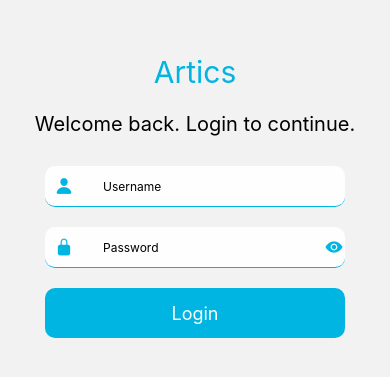
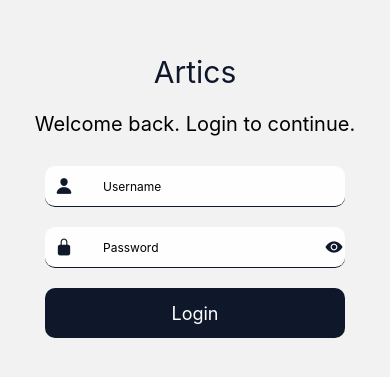
Before and after one commit to developer-evan/Articles-App, a React Native app: screen / in a window 390 px wide. Shown: the part 281-658 px from the top of the page. Built offline with nearby package versions, Linux system fonts and the light colour scheme.

Commit message:
add app theme

```diff
--- a/src/screens/AddArticleScreen.tsx
+++ b/src/screens/AddArticleScreen.tsx
@@ -112,7 +112,7 @@ const styles = StyleSheet.create({
   },
   button: {
     width: '100%',
-    backgroundColor: '#00B5E2',
+    backgroundColor: '#0F172A',
     padding: 15,
     borderRadius: 5,
   },
--- a/src/screens/HomeScreen.tsx
+++ b/src/screens/HomeScreen.tsx
@@ -1,9 +1,12 @@
 import React, { useEffect, useState } from 'react';
-import { View, Text, FlatList, StyleSheet, Button } from 'react-native';
+import { View, Text, FlatList, StyleSheet, Button, TouchableOpacity } from 'react-native';
 import { articlesData, usersData } from '../utils/data';
 import AsyncStorage from '@react-native-async-storage/async-storage';
 // import { Article } from '../utils/types';
 import { fetchUser } from '../utils';
+import { Entypo } from '@expo/vector-icons';
+
+
 
 const HomeScreen = ({ navigation }: any) => {
 
@@ -36,12 +39,15 @@ const HomeScreen = ({ navigation }: any) => {
         renderItem={renderArticle}
         keyExtractor={(item) => item.id}
       />
-      <View style={styles.buttonContainer}>
+      <TouchableOpacity style={styles.button} onPress={() => navigation.navigate('AddArticle')}>
+        <Entypo name="plus" size={45} color="white" />
+      </TouchableOpacity>
+      {/* <View style={styles.buttonContainer}>
         <Button
           title="Add Article"
           onPress={() => navigation.navigate('AddArticle')}
         />
-      </View>
+      </View> */}
     </View>
   );
 };
@@ -66,6 +72,15 @@ const styles = StyleSheet.create({
   buttonContainer: {
     marginTop: 20,
   },
+  button: {
+    position: 'absolute',
+    bottom: 60,
+    right: 20, // Adjusted the position of the button
+    backgroundColor: '#0F172A',
+    borderRadius: 50,
+    padding: 10,
+    elevation: 7,
+  },
 });
 
 export default HomeScreen;
--- a/src/screens/LoginScreen.tsx
+++ b/src/screens/LoginScreen.tsx
@@ -51,7 +51,7 @@ const LoginScreen: React.FC = ({}) => {
         </Text>
         <View style={styles.inputContainer}>
           <View style={styles.iconContainer}>
-            <Ionicons name="person" size={18} color="#00B5E2" />
+            <Ionicons name="person" size={18} color="#0F172A" />
           </View>
           <TextInput
             style={styles.input}
@@ -62,7 +62,7 @@ const LoginScreen: React.FC = ({}) => {
         </View>
         <View style={styles.passwordContainer}>
           <View style={styles.iconContainer}>
-            <Ionicons name="lock-closed" size={18} color="#00B5E2" />
+            <Ionicons name="lock-closed" size={18} color="#0F172A" />
           </View>
           <TextInput
             style={styles.passwordInput}
@@ -78,7 +78,7 @@ const LoginScreen: React.FC = ({}) => {
             <Ionicons
               name={showPassword ? "eye-off" : "eye"}
               size={18}
-              color="#00B5E2"
+              color="#0F172A"
             />
           </TouchableOpacity>
         </View>
@@ -107,7 +107,7 @@ const styles = StyleSheet.create({
   },
   text: {
     fontSize: 30,
-    color: "#00B5E2",
+    color: "#0F172A",
     marginBottom: 20,
   },
   inputContainer: {
@@ -118,7 +118,7 @@ const styles = StyleSheet.create({
     borderRadius: 10,
     backgroundColor: "rgba(255, 255, 255, 0.9)",
     borderBottomWidth: 1,
-    borderBottomColor: "#00B5E2",
+    borderBottomColor: "#0F172A",
   },
   iconContainer: {
     padding: 10,
@@ -138,7 +138,7 @@ const styles = StyleSheet.create({
     borderRadius: 10,
     backgroundColor: "rgba(255, 255, 255, 0.9)",
     borderBottomWidth: 1,
-    borderBottomColor: "#00B5E2",
+    borderBottomColor: "#0F172A",
   },
   passwordInput: {
     flex: 1,
@@ -153,7 +153,7 @@ const styles = StyleSheet.create({
   button: {
     height: 50,
     width: 300,
-    backgroundColor: "#00B5E2",
+    backgroundColor: "#0F172A",
     alignItems: "center",
     justifyContent: "center",
     borderRadius: 10,
--- a/src/utils/data.ts
+++ b/src/utils/data.ts
@@ -47,17 +47,17 @@ export const categoriesData: Category[] = [
 export const usersData: User[]= [
     {
         id: '123',
-        username: 'johndoe1987',
+        username: 'oliverjam',
         password: '$tr0ngP@ssw0rd!',
     },
     {
         id: '456',
-        username: 'janedoe1990',
+        username: 'evantommy',
         password: 'SecureP@ss123!',
     },
     {
         id: '789',
-        username: 'alexsmith1975',
+        username: 'alexoyoo',
         password: 'Pr0tect1on@!%',
     },
     {
```
